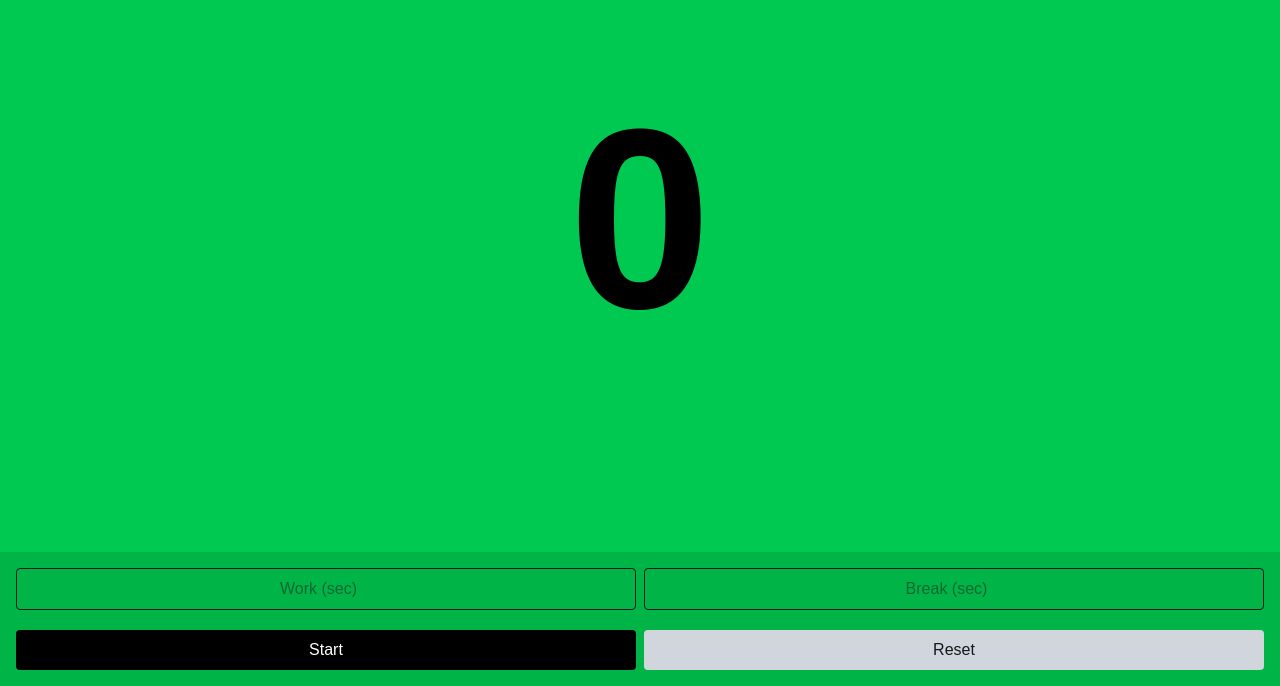
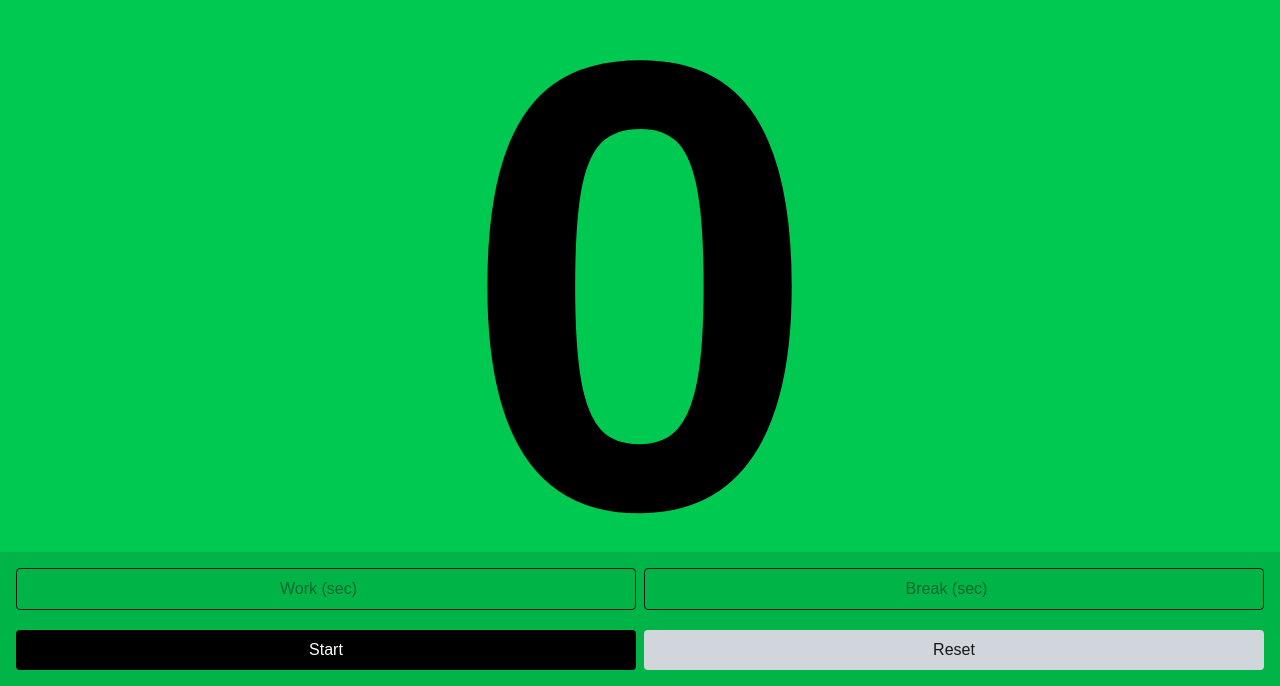
Before and after one commit to Mher119/timer, a Next.js app: page / in a window 1280 px wide. Shown: the part 114-800 px from the top of the page. Built offline with nearby package versions, Linux system fonts and the light colour scheme.

Commit message:
2nd commit

```diff
--- a/app/components/Timer.tsx
+++ b/app/components/Timer.tsx
@@ -1,6 +1,7 @@
 "use client";
 
 import { useRef, useState, useEffect } from "react";
+import TimerDisplay from "./TimerDisplay";
 import TimerControls from "./TimerControls";
 
 type Mode = "work" | "break";
@@ -47,36 +48,11 @@ export default function Timer() {
 
   return (
     <div className="relative h-screen w-screen">
-      {/* Full-screen background color */}
-      <div
-        className={`absolute top-0 left-0 w-full h-full ${
-          mode === "work"
-            ? "bg-green-500"
-            : secondsLeft <= 5
-            ? "bg-yellow-500"
-            : "bg-red-500"
-        }`}
-      ></div>
+      {/* FULL SCREEN NUMBER AND BACKGROUND */}
+      <TimerDisplay seconds={secondsLeft} mode={mode} />
 
-      {/* Timer number centered */}
-      <div className="relative z-10 flex flex-col h-screen">
-       <div className="flex-1 flex items-center justify-center px-4">
-  <span
-    className="font-bold text-black text-center"
-    style={{
-      // Ensures number scales but stays within screen width
-      fontSize: "clamp(3rem, 20vw, 50vh)",
-      lineHeight: 1,
-      wordBreak: "break-word",
-    }}
-  >
-    {secondsLeft}
-  </span>
-</div>
-
-
-        {/* Buttons at bottom with semi-transparent background */}
-        <div className="w-full p-4 bg-black/10 backdrop-blur-sm z-10">
+      {/* BUTTONS fixed at bottom */}
+      <div className="absolute bottom-0 left-0 w-full p-4 bg-black/10 backdrop-blur-sm z-10">
         <TimerControls
           running={running}
           setRunning={setRunning}
@@ -93,6 +69,5 @@ export default function Timer() {
         />
       </div>
     </div>
-    </div>
   );
 }
--- a/app/components/TimerDisplay.tsx
+++ b/app/components/TimerDisplay.tsx
@@ -9,22 +9,26 @@ export default function TimerDisplay({ seconds, mode }: Props) {
   const isBlinking = seconds > 0 && seconds <= 5;
   const visible = !isBlinking || Math.floor(seconds * 2) % 2 === 0;
 
+  // Full-screen background color
   const bg =
     mode === "work"
-      ? "bg-green-500"
+      ? "bg-green-500"       // work
       : seconds <= 5
-      ? "bg-yellow-500"
-      : "bg-red-500";
+      ? "bg-yellow-500"      // last 5 sec
+      : "bg-red-500";        // break
 
   return (
-    <div className={`flex-1 flex items-center justify-center w-full h-full ${bg}`}>
+    <div
+      className={`absolute inset-0 ${bg} flex items-center justify-center`}
+    >
       {visible && (
         <span
-          className="font-bold text-black"
+          className="font-bold text-black text-center"
           style={{
-            fontSize: "min(50vh, 500px)", // scales number independently
+            fontSize: "clamp(5rem, 80vw, 80vh)", // huge & responsive
             lineHeight: 1,
-            textAlign: "center",
+            wordBreak: "break-word",
+            maxWidth: "100%",       // prevents overflow on mobile
           }}
         >
           {seconds}
```
Lines whose indentation alone changed are shown as unchanged.
